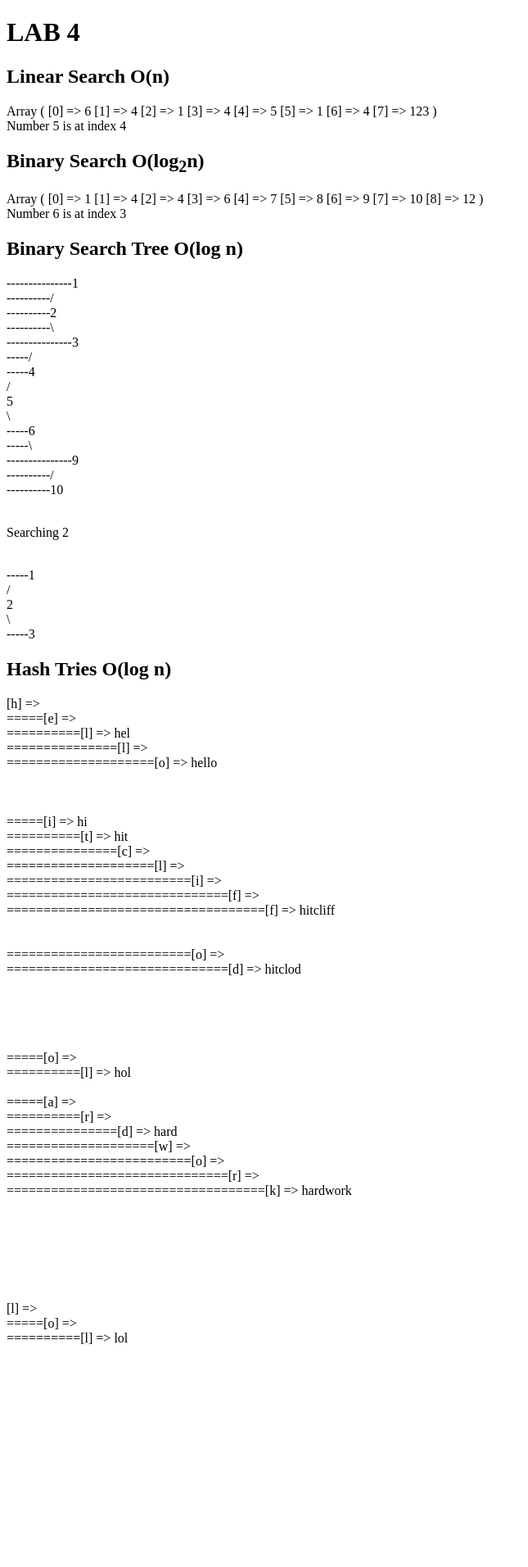
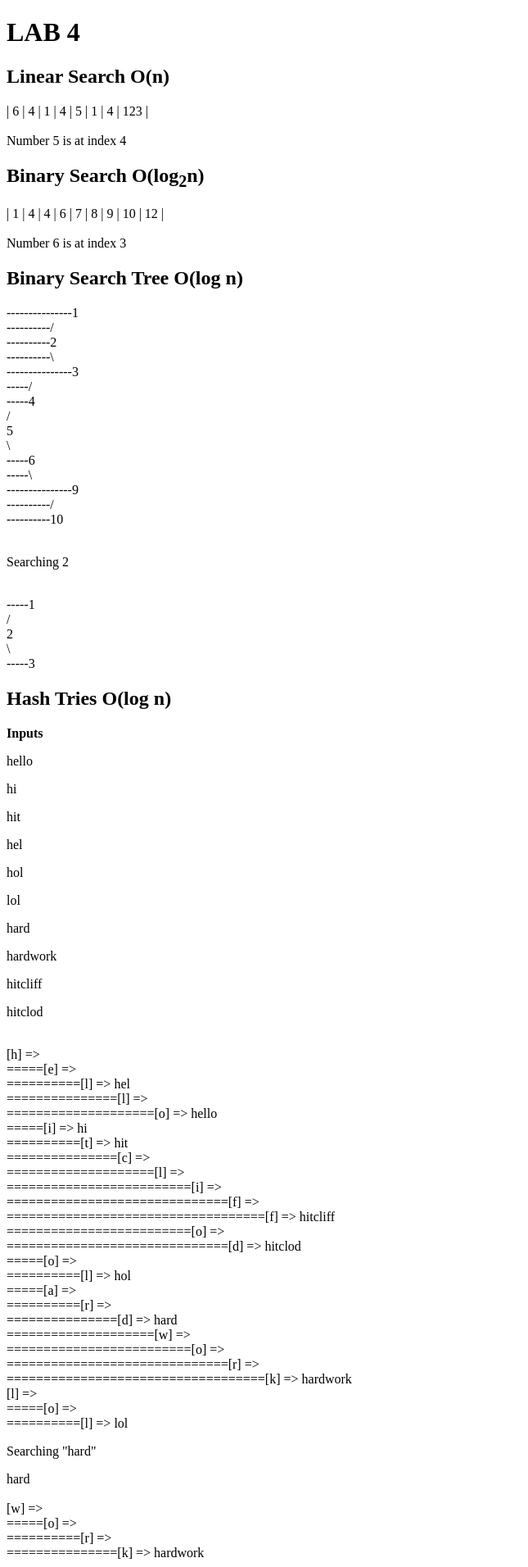
Before and after one commit to SamuelPapyan/samvel_docker_project, a PHP site: page / in a window 1280 px wide. Shown: the whole page at 82% size, without its empty margins (0-645 px from the left). Before the commit the page ends 1640 px from the top, so only its background shows below. Run offline with PHP 8.4, Linux system fonts and the light colour scheme.

Commit message:
completing lab4

```diff
--- a/lab4/index.php
+++ b/lab4/index.php
@@ -9,6 +9,13 @@
     <h1>LAB 4</h1>
     <h2>Linear Search O(n)</h2>
     <?php
+
+        function printArray($array) {
+            foreach($array as $elem) {
+                echo "| $elem ";
+            }
+            echo "|<br>";
+        }
         // O(n)
         $array = [6,4,1,4,5,1,4,123];
         $n = 8;
@@ -20,7 +27,7 @@
             }
             return -1;
         }
-        print_r($array);
+        printArray($array);
         echo "<br>";
         echo "Number 5 is at index " . linearSearch($array, $n, 5);
     ?>
@@ -46,7 +53,7 @@
             }
             return -1;
         }
-        print_r($array);
+        printArray($array);
         echo "<br>";
         echo "Number 6 is at index " . binarySearch($array, $n, 6);
     ?>
@@ -205,22 +212,30 @@
                 return NULL;
             }
 
-            public function printTries($subtrie=NULL, $spaces="") {
-                if (is_null($subtrie))
+            public function printTries($subtrie=0, $spaces="") {
+                if ($subtrie === 0)
                     $subtrie = $this->root;
                 foreach ($subtrie as $a => $v) {
-                    echo $spaces . "[" . $a . "]" . " => ";
+                    echo "<br>" . $spaces . "[" . $a . "]" . " => ";
                     if (!is_null($subtrie[$a]))
                         echo $subtrie[$a]->value;
-                    if (!is_null($subtrie[$a]) and !is_null($subtrie[$a]->next)) {
-                        echo "<br>";
+                    if (!is_null($subtrie[$a]) and !is_null($subtrie[$a]->next))
                         $this->printTries($subtrie[$a]->next, $spaces . "=====");
-                    }
-                    echo "<br>";
                 }
             }
-        }
-
+        }?>
+        <p><b>Inputs</b></p>
+        <p>hello</p>
+        <p>hi</p>
+        <p>hit</p>
+        <p>hel</p>
+        <p>hol</p>
+        <p>lol</p>
+        <p>hard</p>
+        <p>hardwork</p>
+        <p>hitcliff</p>
+        <p>hitclod</p>
+        <?php
         $hashTries = new HashTries();
         $hashTries->insert("hello");
         $hashTries->insert("hi");
@@ -233,6 +248,15 @@
         $hashTries->insert("hitcliff");
         $hashTries->insert("hitclod");
         $hashTries->printTries();
+
+        // $hashTries->printTries($hashTries->search("hard"));
+        echo "<br>";
+        ?>
+        <p>Searching "hard"</p>
+        <?php
+        $res = $hashTries->search("hard");
+        echo "$res->value<br>";
+        $hashTries->printTries($hashTries->search("hard")->next);
     ?>
 </body>
 </html>
```
